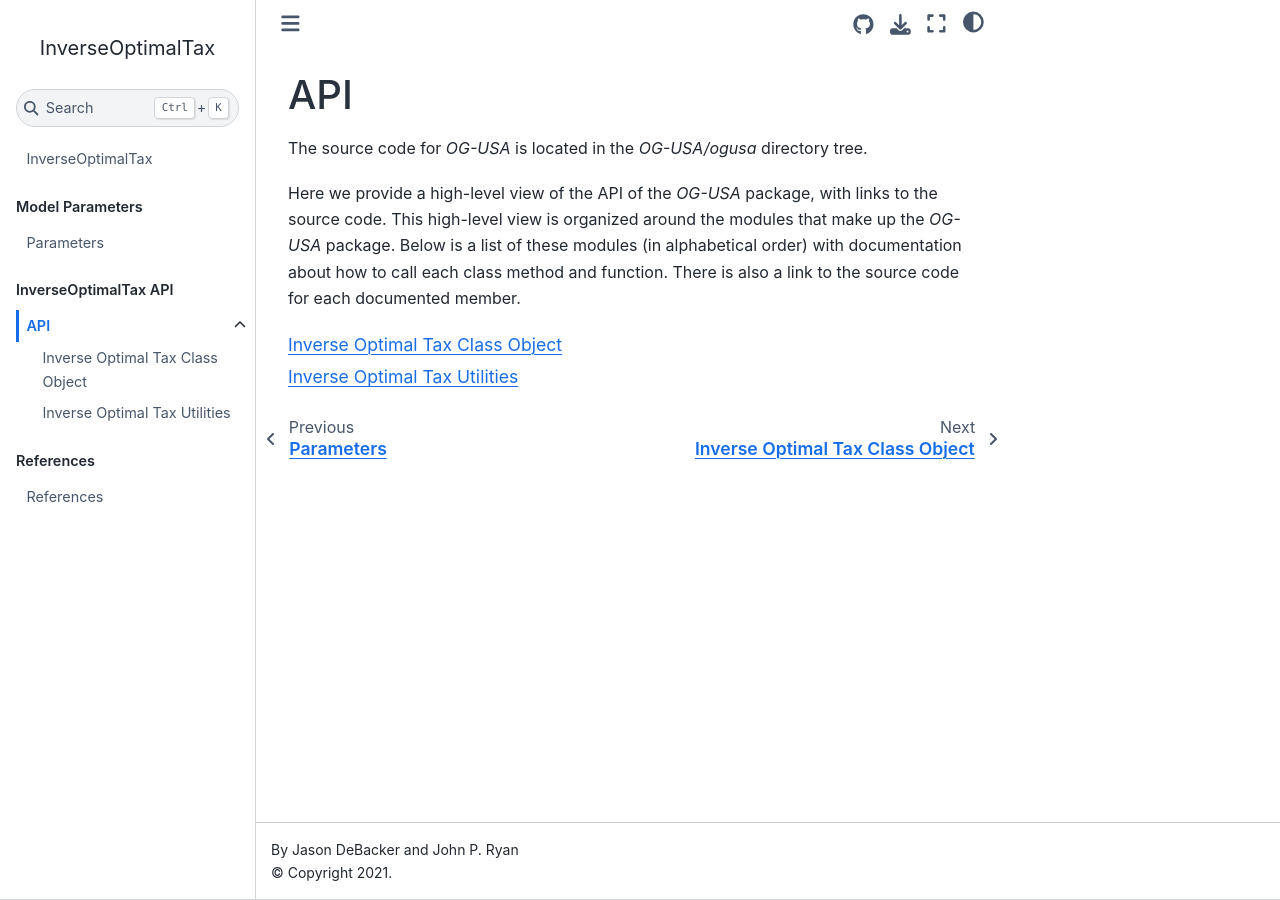
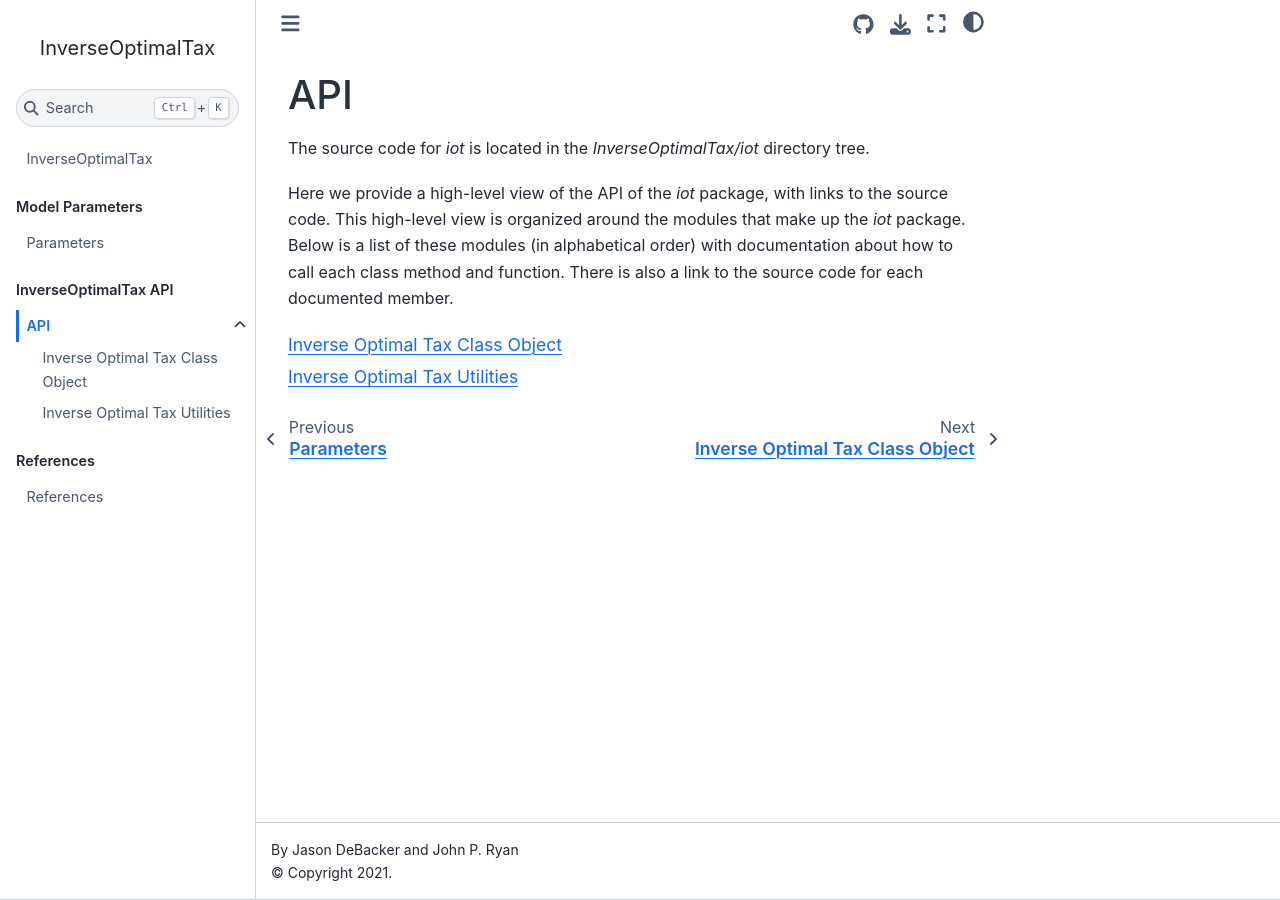
Before and after one commit to PSLmodels/InverseOptimalTax, a Jupyter Book: the page built from docs/book/content/api/public_api.rst, in a window 1280 px wide. Built offline with Jupyter Book 1.0.4 settings and Sphinx 7.4.7 and the Sphinx Book theme 1.1.4, drawn with Linux system fonts in a browser that asks for light colours.

Commit message:
fix typos

```diff
--- a/docs/book/content/api/public_api.rst
+++ b/docs/book/content/api/public_api.rst
@@ -1,10 +1,10 @@
 API
 =========================
-The source code for `OG-USA` is located in the `OG-USA/ogusa` directory tree.
+The source code for `iot` is located in the `InverseOptimalTax/iot` directory tree.
 
-Here we provide a high-level view of the API of the `OG-USA` package, with links
+Here we provide a high-level view of the API of the `iot` package, with links
 to the source code. This high-level view is organized around the modules that
-make up the `OG-USA` package. Below is a list of these modules (in alphabetical
+make up the `iot` package. Below is a list of these modules (in alphabetical
 order) with documentation about how to call each class method and function.
 There is also a link to the source code for each documented member.
 
```
